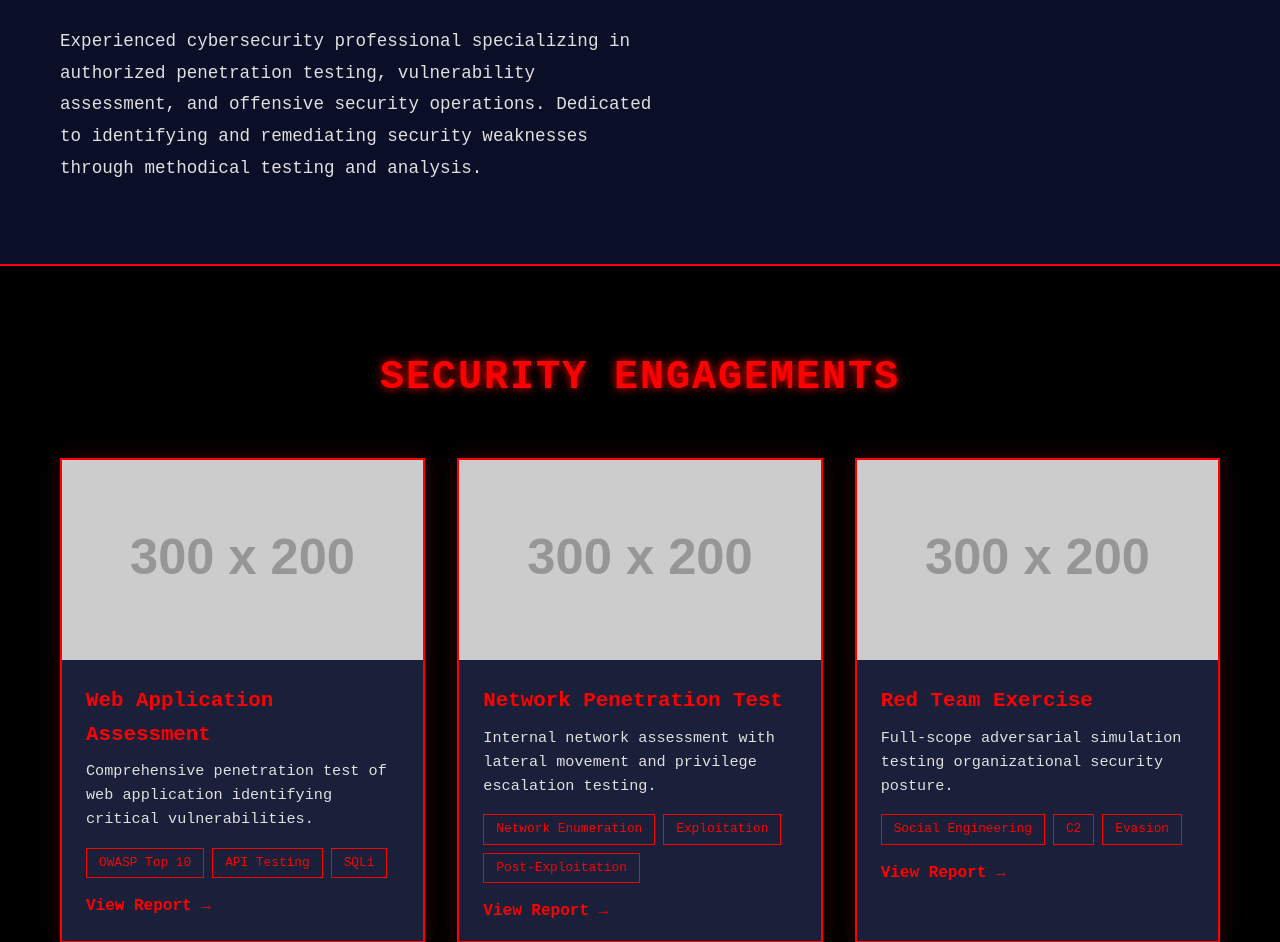
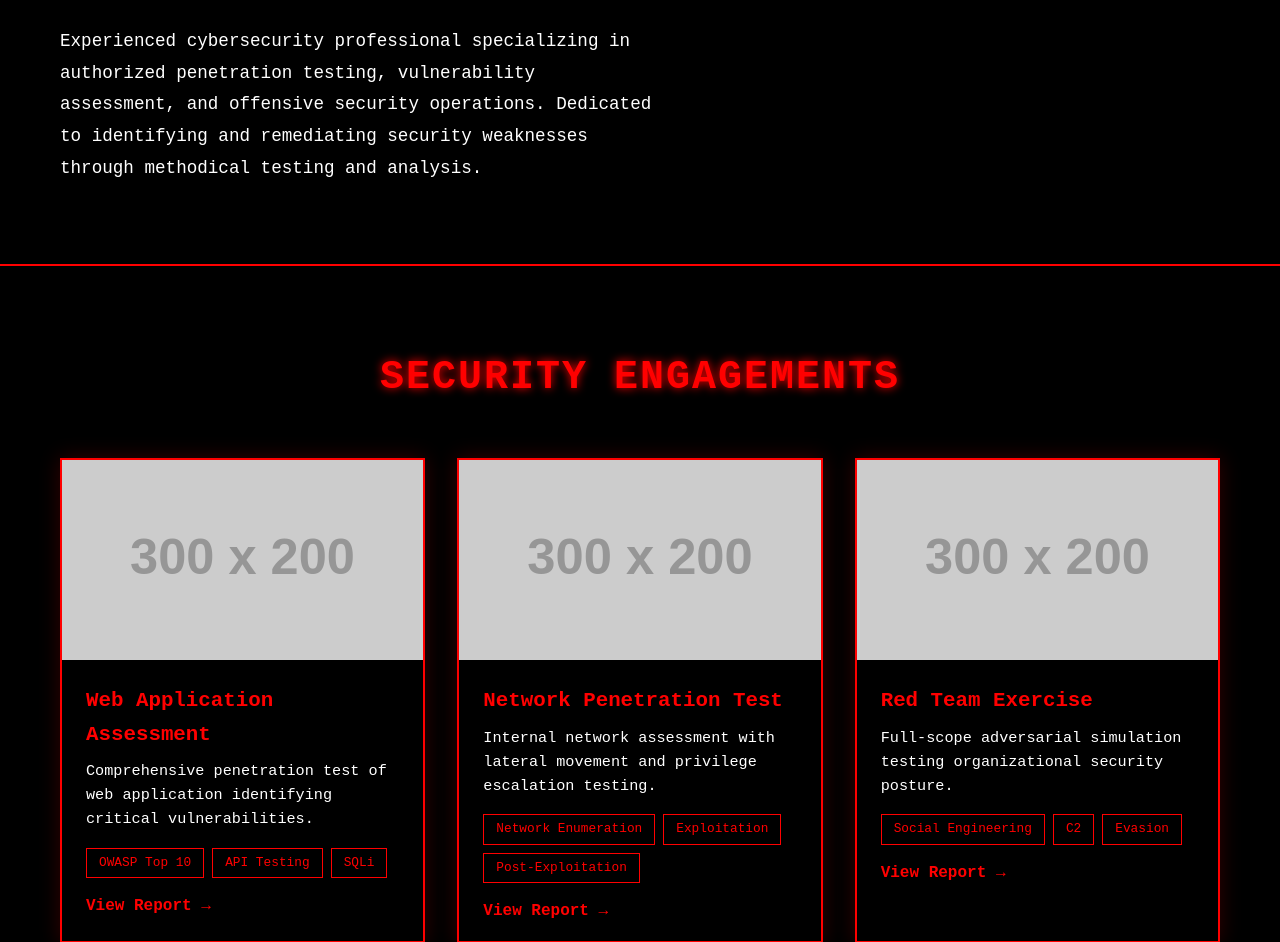
Before and after one commit to Tanathorn-Rin/Tanathorn-Rin.github.io, a plain HTML site: page index.html in a window 1280 px wide. Shown: the part 697-1639 px from the top of the page. Drawn offline with Linux system fonts and the light colour scheme; placeholder pictures from the web are drawn by us.

Commit message:
Fix colors to pure red/black/white and update README for cybersecurity template

```diff
--- a/styles.css
+++ b/styles.css
@@ -2,10 +2,10 @@
 :root {
     --primary-color: #ff0000;
     --secondary-color: #cc0000;
-    --dark-bg: #0a0e27;
-    --light-bg: #1a1f3a;
-    --text-light: #e0e0e0;
-    --text-dark: #f0f0f0;
+    --dark-bg: #000000;
+    --light-bg: #000000;
+    --text-light: #ffffff;
+    --text-dark: #ffffff;
     --white: #ffffff;
     --border-color: #ff0000;
     --shadow: 0 0 20px rgba(255, 0, 0, 0.2);
@@ -38,7 +38,7 @@ body {
 
 /* Navigation */
 .navbar {
-    background: #0a0e27;
+    background: #000000;
     box-shadow: var(--glow);
     position: sticky;
     top: 0;
@@ -149,7 +149,7 @@ body {
 /* About Section */
 .about {
     padding: 80px 20px;
-    background: #0a0e27;
+    background: #000000;
     border-top: 2px solid var(--primary-color);
     border-bottom: 2px solid var(--primary-color);
 }
@@ -191,7 +191,7 @@ body {
 }
 
 .project-card {
-    background: #1a1f3a;
+    background: #000000;
     border: 2px solid var(--primary-color);
     border-radius: 0;
     overflow: hidden;
@@ -267,7 +267,7 @@ body {
 
 /* Skills Section */
 .skills {
-    background: #0a0e27;
+    background: #000000;
     padding: 80px 20px;
     border-top: 2px solid var(--primary-color);
     border-bottom: 2px solid var(--primary-color);
@@ -289,7 +289,7 @@ body {
 }
 
 .skill-category {
-    background: #1a1f3a;
+    background: #000000;
     padding: 2rem;
     border-radius: 0;
     box-shadow: var(--shadow);
```
Also changed, not shown: README.md.
